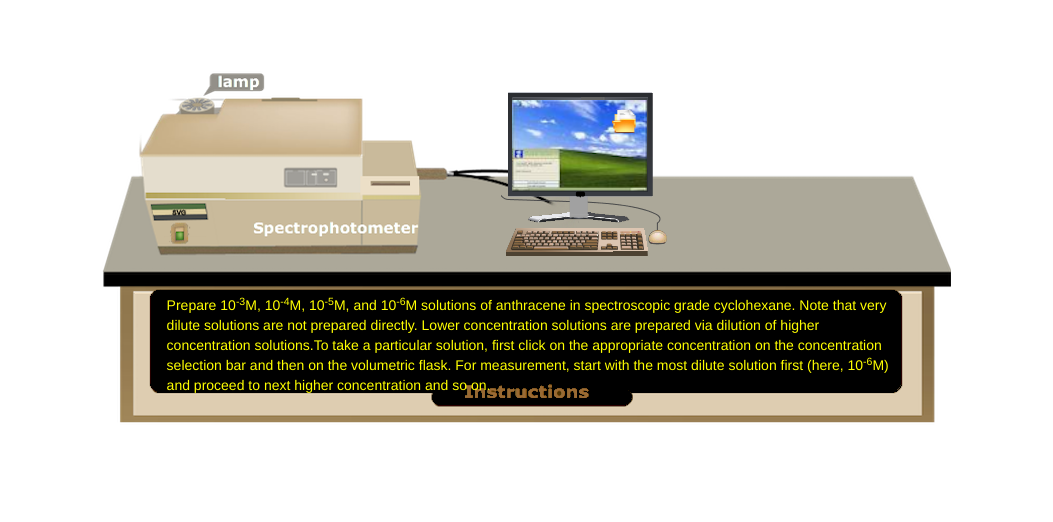
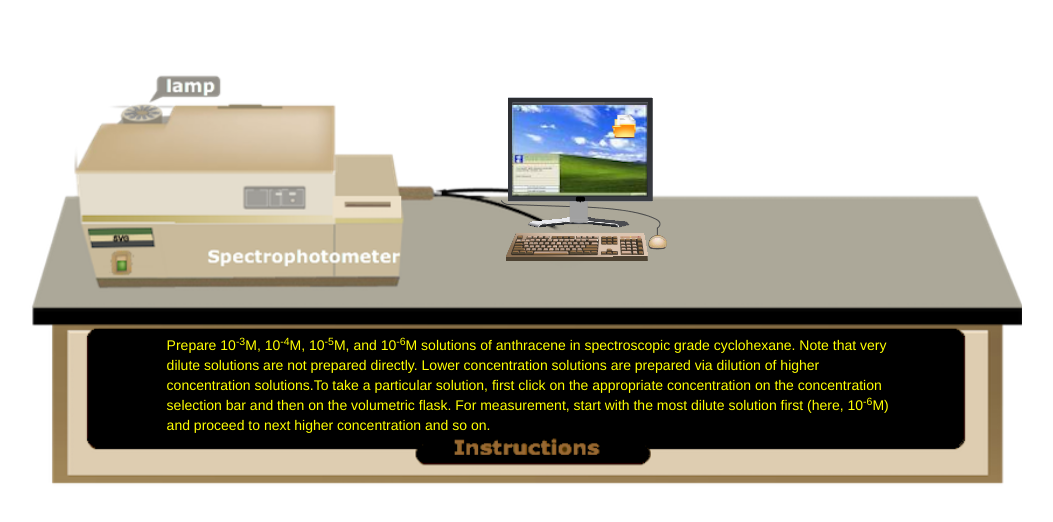
Before and after one commit to virtual-labs/exp-inner-filter-effects-iiith, a plain HTML site: page experiment/simulation/mfs_expt6.html in a window 1280 px wide. Shown: the part 202-724 px from the top of the page, without its empty margins (117-1170 px from the left). Drawn offline with nearby package versions, Linux system fonts and the light colour scheme.

Commit message:
added styling to the images

```diff
--- a/experiment/simulation/mfs_expt6.html
+++ b/experiment/simulation/mfs_expt6.html
@@ -106,7 +106,7 @@
     <!-- Third row consists of table with various devices on it  -->
     <div class="row">
         <div class="col-sm-12" id="table">
-            <img  id = "table_with_spec" src="common_images/table_with_spec.png">
+            <img  id = "table_with_spec" style="width:95%;" src="common_images/table_with_spec.png">
             <img  id ="computerimage" src="common_images/computer.png">
             <!-- button to scan the sample on the computer-->
             <img  id ="comp_trans_button" src="common_images/vertical_button.png">
```
